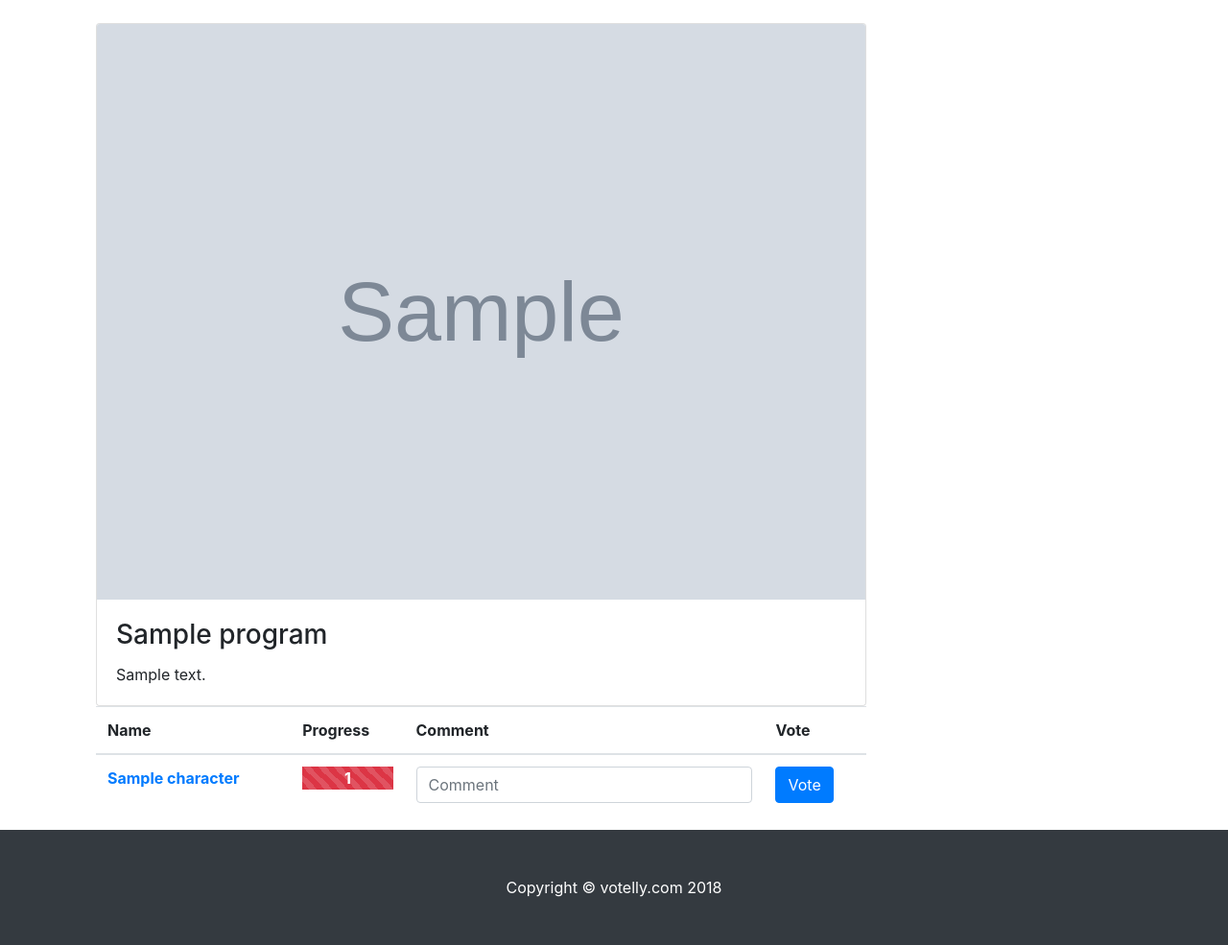
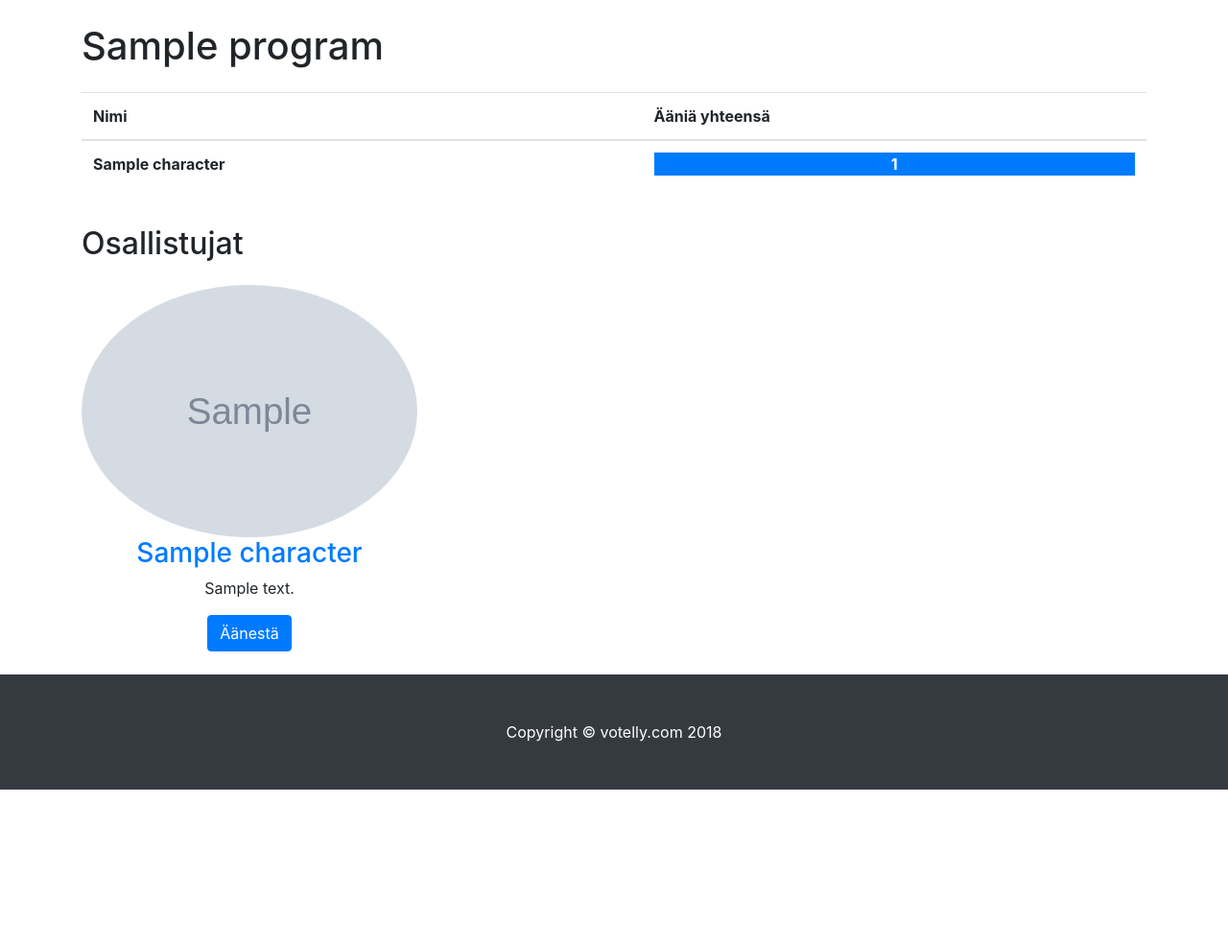
Before and after one commit to nachosmuchos/votelly, a Django app: page /program/1/ in a window 1280 px wide. Shown: the part 56-1041 px from the top of the page at 96% size. After the commit the page ends 879 px from the top, so only its background shows below. Run offline with Django 3.2, Linux system fonts and the light colour scheme; tables that the repository leaves empty hold one stand-in row (values such as "Sample post"); grey boxes marked "Sample" are stand-in pictures; lists and menus that the app fills with data are empty; some libraries are stand-ins or nearby versions.

Commit message:
new character page with voting status

```diff
--- a/characters/models.py
+++ b/characters/models.py
@@ -4,6 +4,7 @@ from programs.models import Program
 # Create your models here.
 class Character(models.Model):
     name = models.CharField(max_length=200)
+    description = models.CharField(max_length=200)
     number_of_votes = models.IntegerField(default=0)
     related_program = models.ForeignKey(Program, on_delete=models.CASCADE, default=1)
     character_photo = models.ImageField(upload_to='media/')
--- a/characters/templates/characters/vote.html
+++ b/characters/templates/characters/vote.html
@@ -1,45 +1,55 @@
 {% extends 'base.html' %}
 {% block content %}
 
+<!-- Page Content -->
 <div class="container">
 
-  <div class="col-lg-9">
-
-    <div class="card mt-4">
-      <img class="card-img-top img-fluid" src="{{ program.first.image.url }}" alt="program image">
-      <div class="card-body">
-        <h3 class="card-title">{{ program.first.name }}</h3>
-        <p class="card-text">{{ program.first.description }}</p>
-      </div>
-    </div>
+  <!-- Introduction Row -->
+  <h1 class="my-4">{{ program.first.name }}</h1>
 
   <table class="table table-hover">
     <thead>
       <tr>
-          <th scope="col">Name</th>
-          <th scope="col">Progress</th>
-          <th scope="col">Comment</th>
-          <th scope="col">Vote</th>
+        <th scope="col">Nimi</th>
+        <th scope="col">Ääniä yhteensä</th>
       </tr>
      </thead>
 
   {% for character in characters.all %}
   <tbody>
       <tr>
-          <th><a href="{% url 'characters:character_comments' character.id %}">{{ character.name }}</a></th>
-          <th><div class="progress-bar progress-bar-striped bg-danger" role="progressbar" style="width: {% widthratio character.number_of_votes total_votes 100 %}%;" aria-valuenow="25" aria-valuemin="0" aria-valuemax="100">{{ character.number_of_votes }}</div></th>
-          <form method="POST" action="{% url 'characters:post_comment' character.id %}">
-            {% csrf_token %}
-            <th><input type="text" class="form-control" id="formGroupExampleInput" placeholder="Comment" name="comment_text"></th>
-            <th><input class="btn btn-primary" type="submit" value="Vote"></th>
-          </form>
+        <th>{{ character.name }}</th>
+        <th><div class="progress-bar progress-bar bg-alert" role="progressbar" style="width: {% widthratio character.number_of_votes total_votes 100 %}%;" aria-valuenow="25" aria-valuemin="0" aria-valuemax="100">{{ character.number_of_votes }}</div></th>
       </tr>
   </thead>
   </li>
   {% endfor %}
   </table>
 
-</div>
+
+  <!-- Team Members Row -->
+  <div class="row">
+    <div class="col-lg-12">
+      <h2 class="my-4">Osallistujat</h2>
     </div>
 
+    {% for character in characters.all %}
+
+    <div class="col-lg-4 col-sm-6 text-center mb-4">
+      <img class="rounded-circle img-fluid d-block mx-auto" src="{{ character.character_photo.url }}" alt="">
+      <h3><a href="{% url 'characters:character_comments' character.id %}">{{ character.name }}</h3></a>
+          <p>{{ character.description }}</p>
+          <form method="POST" action="{% url 'characters:post_comment' character.id %}">
+            {% csrf_token %}
+            <th><input class="btn btn-primary" type="submit" value="Äänestä"></th>
+          </form>
+      </div>
+
+    {% endfor %}
+
+  </div>
+
+</div>
+<!-- /.container -->
+
 {% endblock %}
--- a/programs/views.py
+++ b/programs/views.py
@@ -8,7 +8,7 @@ def home(request):
     return render(request, 'programs/home.html', {'programs':programs})
 
 def program_characters(request, fk):
-    characters = Character.objects.filter(related_program_id = fk)
+    characters = Character.objects.filter(related_program_id = fk).order_by('-number_of_votes')
     program = Program.objects.filter(id = fk)
     total_votes = total_character_votes(characters)
 #    import pdb; pdb.set_trace()
```
Also changed, not shown: characters/views.py (+17 -7 lines), comments/templates/comments/comment.html (+18 -10 lines), characters/migrations/0004_character_description.py (added). Lines whose indentation alone changed are shown as unchanged.
